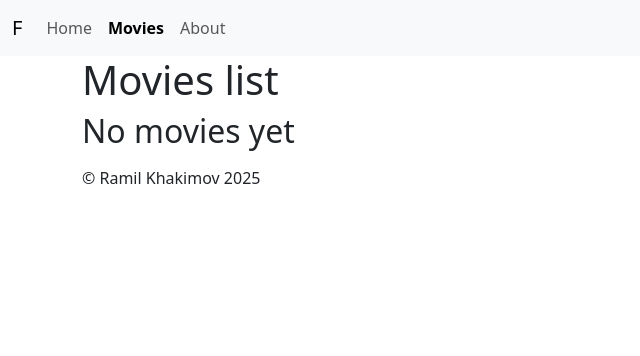
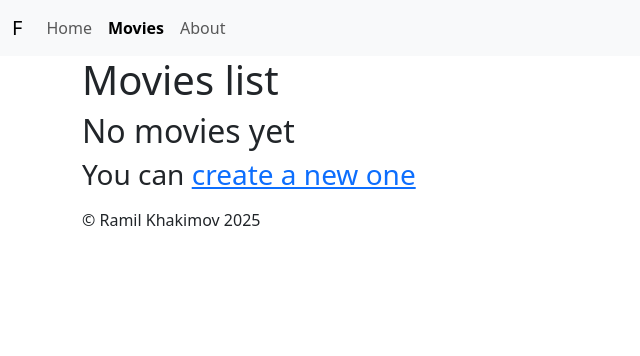
Before and after one commit to Bulstray/FastAPIFilmsCatalogs, a FastAPI app: page /movies/ in a window 1280 px wide. Shown: the top 356 px of the page, without its empty margins (0-640 px from the left). Run offline with FastAPI, Linux system fonts and the light colour scheme; parts of the project's set-up code (start-up, migrations or seed data) failed here and were passed over.

Commit message:
add button for create models

```diff
--- a/films-catalog/templates/movies/list.html
+++ b/films-catalog/templates/movies/list.html
@@ -32,8 +32,15 @@
       </table>
     </div>
 
+    <div>
+      <a
+        class="btn btn-outline-primary"
+        href="{{ url_for('movies:create-view') }}">Create_new</a>
+    </div>
+
   {% else %}
     <h2>No movies yet</h2>
+    <h3>You can <a href="{{ url_for('movies:create-view') }}">create a new one</a></h3>
   {% endif %}
 
 {% endblock %}
```
